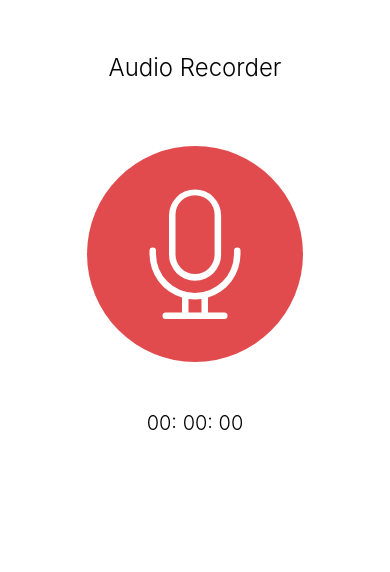
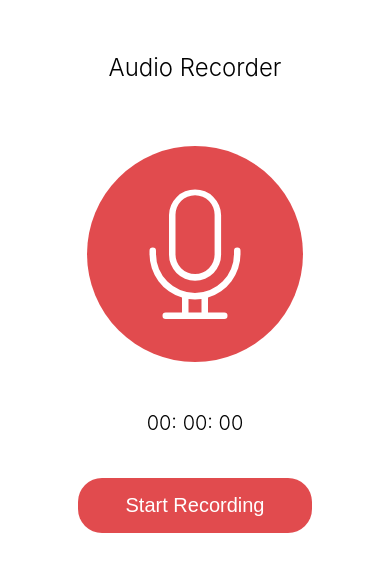
Before and after one commit to tepavcevic/audio-recorder, a React (Vite) app: page / in a window 390 px wide. Shown: the top 572 px of the page. Built offline with nearby package versions, Linux system fonts and the light colour scheme; no server answers.

Commit message:
Reformated code Prevented constant rendering caused by getMicrophonePermission function Decluttered a bit of code by extracting into separate functions Better organising of imports Renamed AudioTrack function to AudioRecording

```diff
--- a/src/App.jsx
+++ b/src/App.jsx
@@ -1,10 +1,23 @@
+import Recorder from './components/recorder/Index';
+import getAudioSource from './domain/microphone/getAudioSource';
 import './App.css';
-import Recorder from './components/recorder/Index';
 
 function App() {
+  const getMicrophonePermission = async () => {
+    if ('MediaRecorder' in window) {
+      try {
+        return await getAudioSource();
+      } catch (error) {
+        alert(error.message);
+      }
+    } else {
+      alert(`You can't record audio.`);
+    }
+  };
+
   return (
     <div className="App">
-      <Recorder />
+      <Recorder getMicrophonePermission={getMicrophonePermission} />
     </div>
   );
 }
--- a/src/components/recorder/Index.jsx
+++ b/src/components/recorder/Index.jsx
@@ -1,18 +1,17 @@
-import './styles.css';
 import { useState, useRef } from 'react';
 import { v4 as uuidv4 } from 'uuid';
-import { audioTracks } from '../../data/audioTracks';
+
+import recordAudioChunks from '../../domain/audio-recording/recordAudioChunks';
 import AudioPlayer from './components/audio-player/Index';
 import AnimatedMicrophone from './components/animated-microphone/Index';
 import AudioControls from './components/audio-controls/Index';
 import Timer from './components/timer/Index';
+import './styles.css';
 
-export default function Recorder() {
-  const [permission, setPermission] = useState(false);
+export default function Recorder({ getMicrophonePermission }) {
   const mediaRecorder = useRef(null);
+  const [tracks, setTracks] = useState([]);
   const [isRecording, setIsRecording] = useState(false);
-  const [stream, setStream] = useState(null);
-  const [audio, setAudio] = useState(null);
   const [audioChunks, setAudioChunks] = useState([]);
   const [timer, setTimer] = useState(0);
   const [intervalId, setIntervalId] = useState(0);
@@ -28,38 +27,20 @@ export default function Recorder() {
     }
   };
 
-  const getMicrophonePermission = async () => {
-    if ('MediaRecorder' in window) {
-      try {
-        const mediaStream = await navigator.mediaDevices.getUserMedia({
-          audio: true,
-        });
-        setPermission(true);
-        setStream(mediaStream);
-      } catch (error) {
-        alert(error.message);
-      }
-    } else {
-      alert(`You can't record audio.`);
+  const startRecording = async () => {
+    const stream = await getMicrophonePermission();
+    if (!stream) {
+      return alert('Something went wrong with the audio stream');
     }
-  };
 
-  getMicrophonePermission();
-
-  const startRecording = () => {
     setIsRecording(true);
-    const media = new MediaRecorder(stream);
-
     handleTimer();
 
+    const media = new MediaRecorder(stream, { type: 'audio/webm' });
     mediaRecorder.current = media;
     mediaRecorder.current.start();
 
-    let localAudioChunks = [];
-
-    mediaRecorder.current.ondataavailable = (event) => {
-      localAudioChunks.push(event.data);
-    };
+    const localAudioChunks = recordAudioChunks(media);
 
     setAudioChunks(localAudioChunks);
   };
@@ -74,17 +55,11 @@ export default function Recorder() {
       const audioBlob = new Blob(audioChunks, { type: 'audio/webm' });
       const audioUrl = URL.createObjectURL(audioBlob);
 
-      setAudio(audioUrl);
-
-      audioTracks.push({
-        id: uuidv4(),
-        audioUrl: audioUrl,
-      });
+      setTracks((tracks) => [...tracks, { id: uuidv4(), audioUrl: audioUrl }]);
 
       setAudioChunks([]);
     };
   };
-
   return (
     <>
       <h2 className="appHeading">Audio Recorder</h2>
@@ -94,13 +69,12 @@ export default function Recorder() {
       <Timer timer={timer} />
 
       <AudioControls
-        permission={permission}
         isRecording={isRecording}
         startRecording={startRecording}
         stopRecording={stopRecording}
       />
 
-      {audioTracks.length > 0 && <AudioPlayer audioTracks={audioTracks} />}
+      {tracks.length > 0 && <AudioPlayer audioTracks={tracks} />}
     </>
   );
 }
--- a/src/components/recorder/components/audio-controls/Index.jsx
+++ b/src/components/recorder/components/audio-controls/Index.jsx
@@ -1,14 +1,14 @@
 import './styles.css';
 
-export default function AudioControls({ permission, isRecording, startRecording, stopRecording }) {
+export default function AudioControls({ isRecording, startRecording, stopRecording }) {
   return (
     <div className="audioControls">
-      {permission && !isRecording && (
+      {!isRecording && (
         <button className="btn" onClick={startRecording} type="button">
           Start Recording
         </button>
       )}
-      {permission && isRecording && (
+      {isRecording && (
         <button className="btn" onClick={stopRecording} type="button">
           Stop Recording
         </button>
--- a/src/components/recorder/components/audio-player/Index.jsx
+++ b/src/components/recorder/components/audio-player/Index.jsx
@@ -1,4 +1,4 @@
-import AudioTrack from '../audio-track/Index';
+import AudioRecording from '../audio-recording/Index';
 import './styles.css';
 
 export default function AudioPlayer({ audioTracks }) {
@@ -7,7 +7,7 @@ export default function AudioPlayer({ audioTracks }) {
       <h2 className="appHeading">Your Recordings</h2>
 
       {audioTracks.map((track) => (
-        <AudioTrack track={track} key={track.id} />
+        <AudioRecording track={track} key={track.id} />
       ))}
     </div>
   );
--- a/src/components/recorder/components/audio-track/Index.jsx
+++ b/src/components/recorder/components/audio-recording/Index.jsx
@@ -1,10 +1,10 @@
+import downloadIcon from '../../../../assets/downloadIcon.svg';
 import './styles.css';
-import downloadIcon from '../../../../assets/downloadIcon.svg';
 
-export default function AudioTrack({ track }) {
+export default function AudioRecording({ track }) {
   return (
     <div className="trackGroup">
-      <audio id={track.id} src={track.audioUrl} controls>
+      <audio id={track.id} src={track.audioUrl} preload="auto" controls>
         Your browser is outdated, please update.
       </audio>
 
--- a/src/components/recorder/components/timer/Index.jsx
+++ b/src/components/recorder/components/timer/Index.jsx
@@ -1,5 +1,5 @@
 import './styles.css';
-import { timeFormatter } from '../../../../domain/time/timeFormatter';
+import timeFormatter from '../../../../domain/time/timeFormatter';
 
 export default function Timer({ timer }) {
   const recordingTimer = timeFormatter(timer);
--- a/src/data/audioTracks.js
+++ /dev/null
@@ -1 +0,0 @@
-export const audioTracks = [];
--- /dev/null
+++ b/src/domain/audio-recording/recordAudioChunks.js
@@ -0,0 +1,11 @@
+const recordAudioChunks = (media) => {
+  const chunks = [];
+
+  media.ondataavailable = (event) => {
+    chunks.push(event.data);
+  };
+
+  return chunks;
+};
+
+export default recordAudioChunks;
--- /dev/null
+++ b/src/domain/microphone/getAudioSource.js
@@ -0,0 +1,8 @@
+const getAudioSource = () => {
+  const stream = navigator.mediaDevices.getUserMedia({
+    audio: true,
+  });
+  return stream;
+};
+
+export default getAudioSource;
--- a/src/domain/time/timeFormatter.js
+++ b/src/domain/time/timeFormatter.js
@@ -1,9 +1,11 @@
-export const timeFormatter = (time) => {
-    const hours = Math.floor(time / 3600);
-    const minutes = Math.floor((time % 3600) / 60);
-    const seconds = time % 60;
+const timeFormatter = (time) => {
+  const hours = Math.floor(time / 3600);
+  const minutes = Math.floor((time % 3600) / 60);
+  const seconds = time % 60;
 
-    return `${hours.toString().padStart(2, "0")}:
-            ${minutes.toString().padStart(2, "0")}:
-            ${seconds.toString().padStart(2, "0")}`;
-}
+  return `${hours.toString().padStart(2, '0')}:
+            ${minutes.toString().padStart(2, '0')}:
+            ${seconds.toString().padStart(2, '0')}`;
+};
+
+export default timeFormatter;
--- a/src/main.jsx
+++ b/src/main.jsx
@@ -1,5 +1,6 @@
 import React from 'react';
 import ReactDOM from 'react-dom/client';
+
 import App from './App';
 import './index.css';
 
```
Also changed, not shown: src/components/recorder/components/audio-recording/styles.css (renamed from src/components/recorder/components/audio-track/styles.css).
